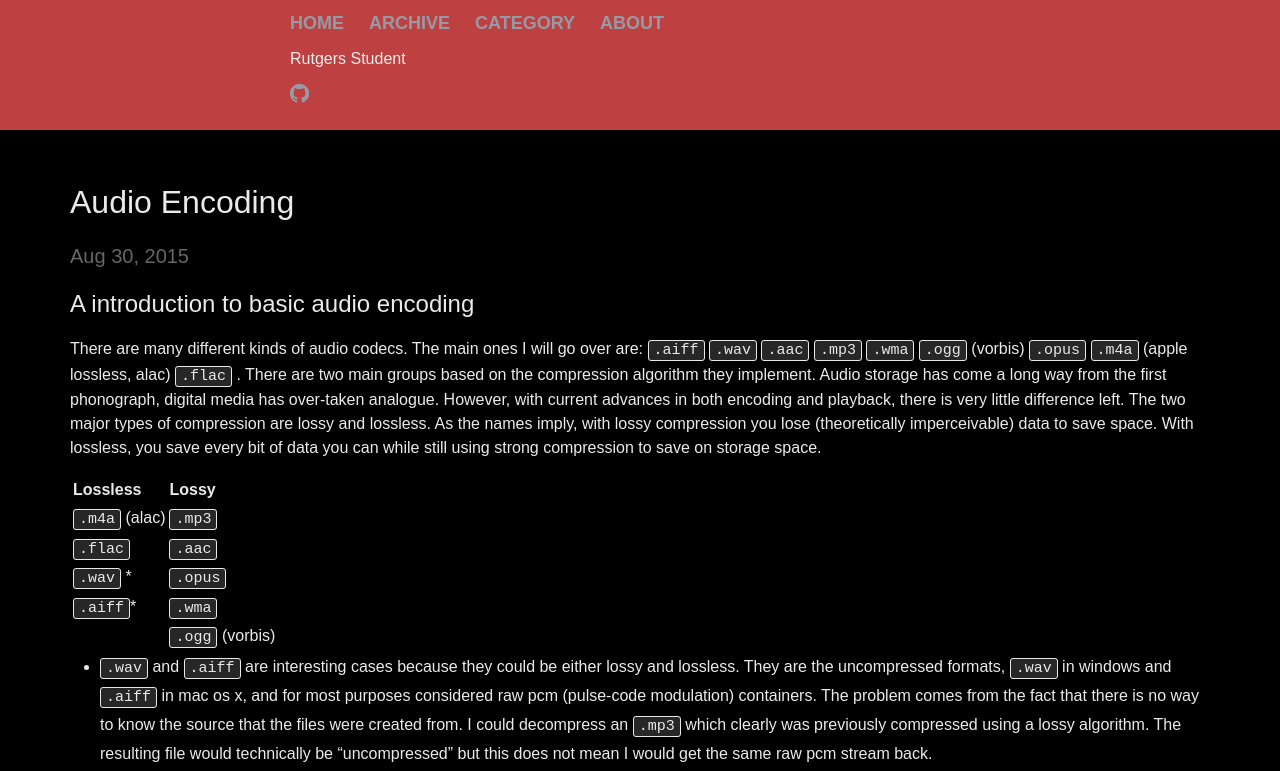
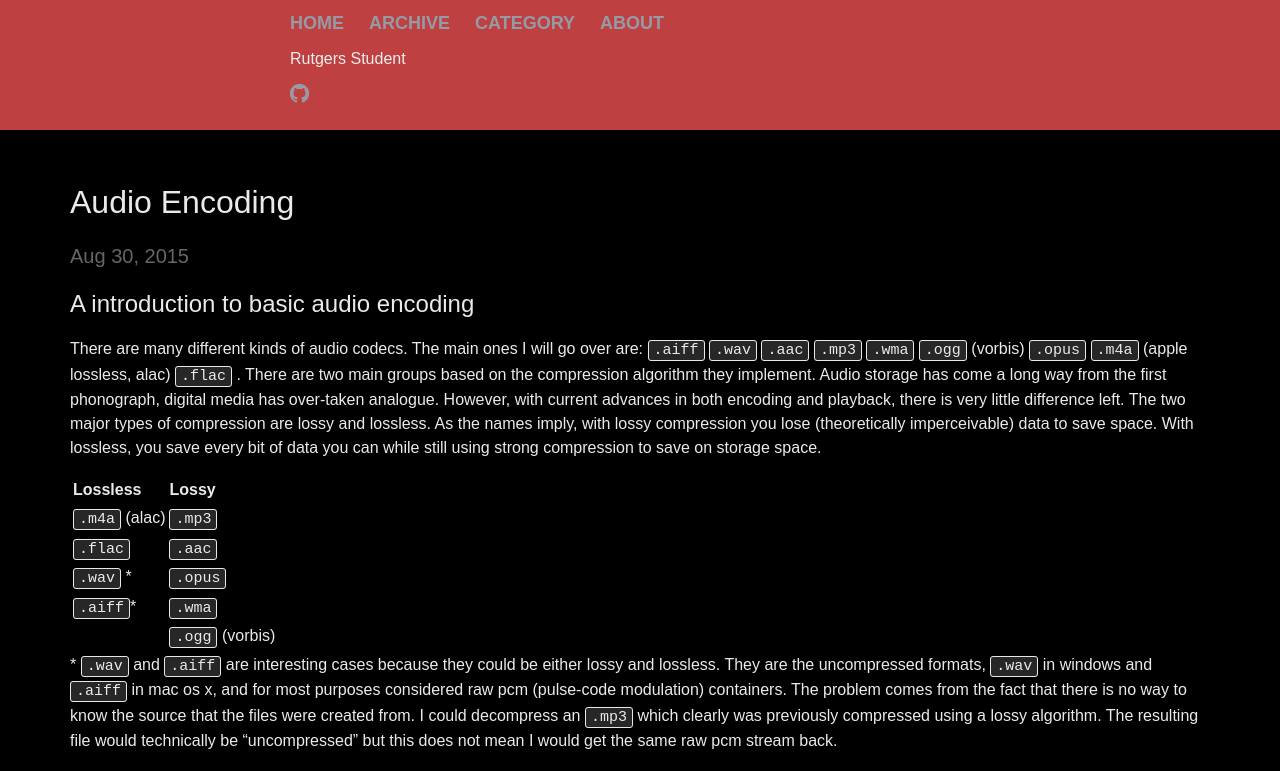
Before and after one commit to knaik/knaik.github.io, a Jekyll site: the page built from _posts/2015-08-30-audio-encoding.markdown, in a window 1280 px wide. Shown: the top 771 px of the page. Built offline with Jekyll 4.4.1, drawn with Linux system fonts in a browser that asks for light colours.

Commit message:
asterisk fix

```diff
--- a/_posts/2015-08-30-audio-encoding.markdown
+++ b/_posts/2015-08-30-audio-encoding.markdown
@@ -20,7 +20,7 @@ With lossless, you save every bit of data you can while still using strong compr
 | `.aiff`*	  | `.wma` |
 |			  | `.ogg` (vorbis) |
 
-* `.wav` and `.aiff` are interesting cases because they could be either lossy and lossless.
+\* `.wav` and `.aiff` are interesting cases because they could be either lossy and lossless.
 They are the uncompressed formats, `.wav` in windows and `.aiff` in mac os x, and for most purposes considered raw pcm (pulse-code modulation) containers.
 The problem comes from the fact that there is no way to know the source that the files were created from.
 I could decompress an `.mp3` which clearly was previously compressed using a lossy algorithm.
```
